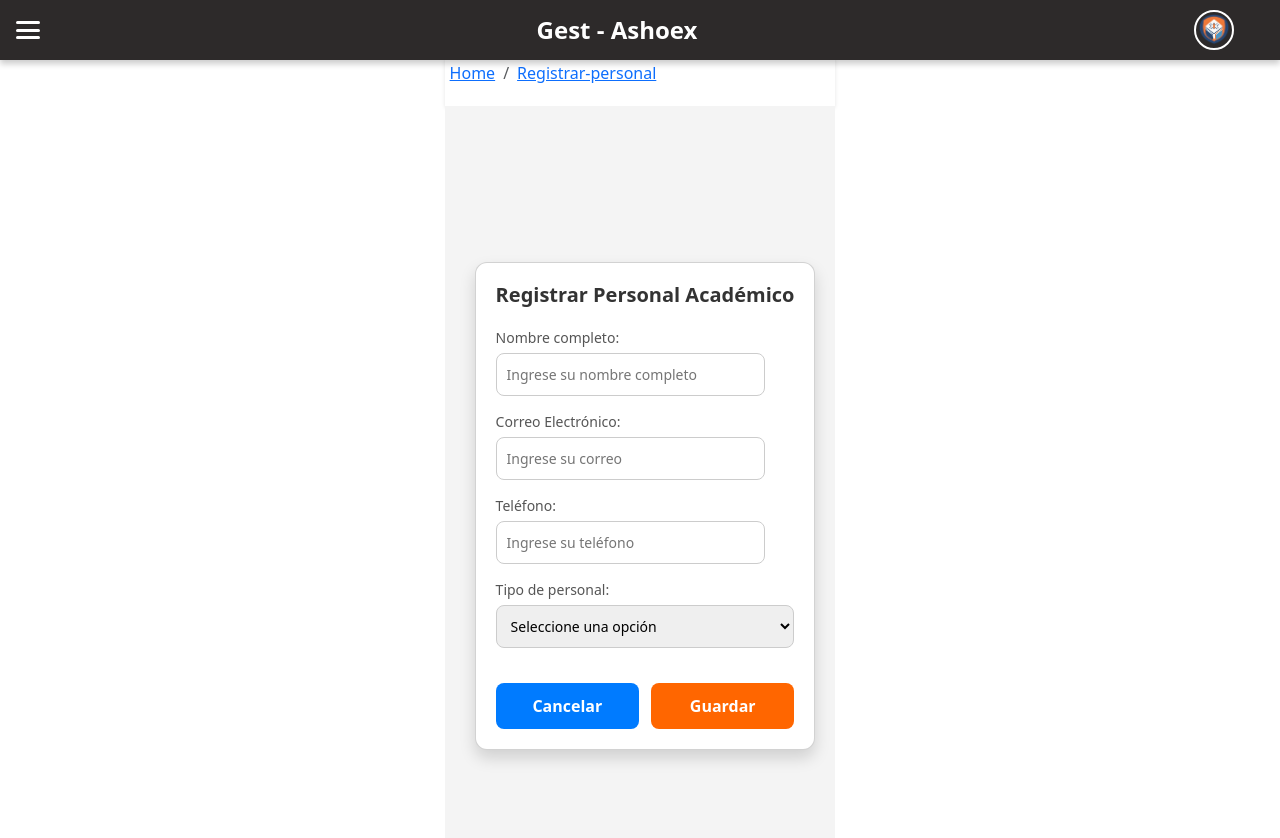
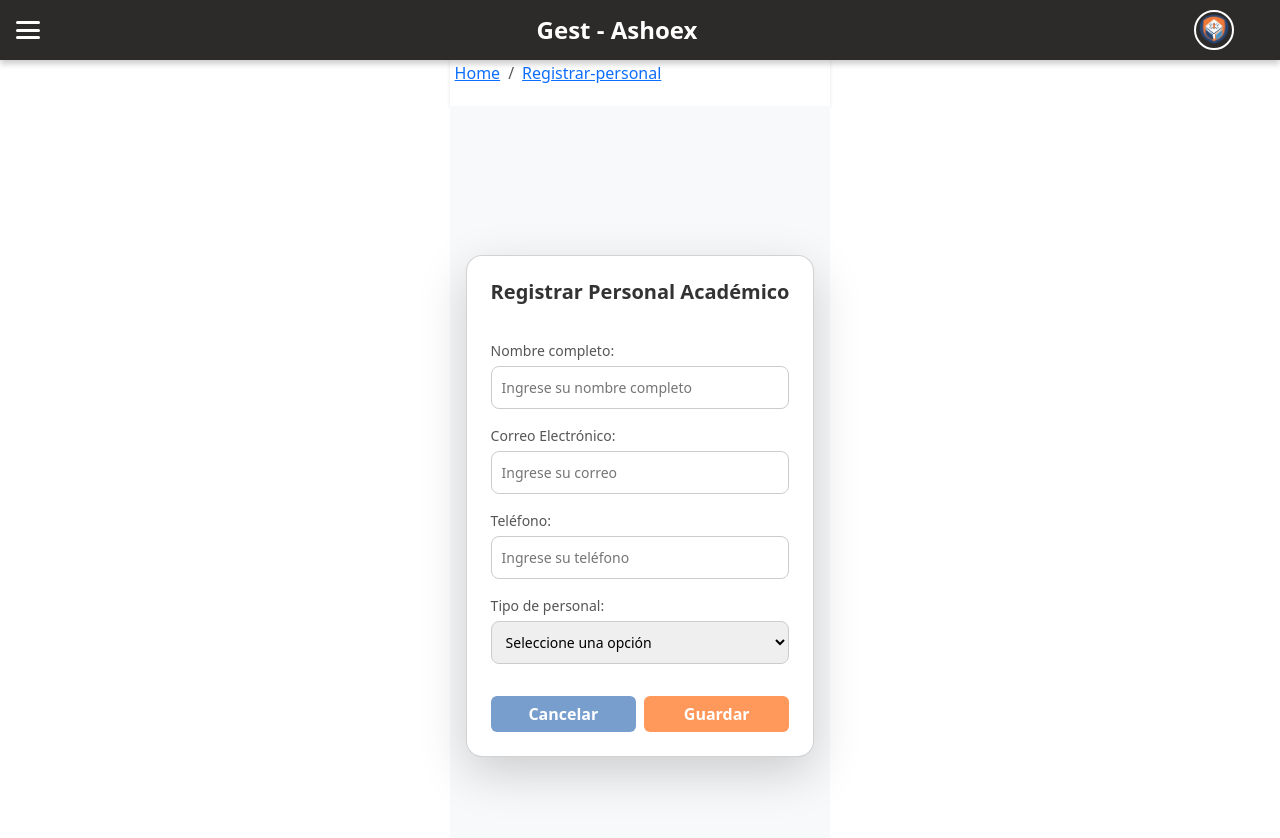
Before and after one commit to vladimircostaj/gest-ashoex, a React (Vite) app in the folder gest-ashoex-frontend/: page /registrar-personal in a window 1280 px wide. Shown: the top 838 px of the page. Built offline with nearby package versions, Linux system fonts and the light colour scheme.

Commit message:
componentes-botones

```diff
--- /dev/null
+++ b/gest-ashoex-frontend/src/components/buttons/cancelButton.jsx
@@ -0,0 +1,16 @@
+import React from 'react';
+
+const CancelButton = ({ onClick, text = 'Cancelar' }) => {
+  return (
+    <button
+      className="btn text-white fw-bold w-100"
+      type="button"
+      onClick={onClick}
+      style={{ backgroundColor: '#789ECD', border: 'none' }}
+    >
+      {text}
+    </button>
+  );
+};
+
+export default CancelButton;
--- /dev/null
+++ b/gest-ashoex-frontend/src/components/buttons/saveButton.jsx
@@ -0,0 +1,16 @@
+import React from 'react';
+
+const SaveButton = ({ onClick, text = 'Guardar' }) => {
+  return (
+    <button
+      className="btn text-white fw-bold w-100"
+      type="submit"
+      onClick={onClick}
+      style={{ backgroundColor: '#FF995B', border: 'none' }}
+    >
+      {text}
+    </button>
+  );
+};
+
+export default SaveButton;
--- a/gest-ashoex-frontend/src/pages/Personal/registrar_personal.jsx
+++ b/gest-ashoex-frontend/src/pages/Personal/registrar_personal.jsx
@@ -2,44 +2,33 @@ import React from 'react';
 import Title from '../../components/typography/title';
 import InputField from '../../components/form/inputField';
 import SelectField from '../../components/form/selectField';
+import SaveButton from '../../components/buttons/saveButton';
+import CancelButton from '../../components/buttons/cancelButton';
 
 const RegistrarPersonal = () => {
+  const handleCancel = () => {
+    console.log('Cancelado');
+  };
+
+  const handleSave = () => {
+    console.log('Guardado');
+  };
+
   return (
-    <div
-      className="d-flex justify-content-center align-items-center vh-100"
-      style={{
-        backgroundColor: '#f4f4f4',
-        padding: '20px',
-      }}
-    >
-      <div
-        className="card shadow"
-        style={{
-          width: '100%',
-          maxWidth: '360px',
-          borderRadius: '12px',
-          padding: '20px',
-          backgroundColor: '#fff',
-          boxShadow: '0 4px 10px rgba(0, 0, 0, 0.1)',
-          marginLeft: '10px', // Desplaza el formulario a la izquierda
-        }}
-      >
-        <Title text="Registrar Personal Académico" />
+    <div className="d-flex justify-content-center align-items-center vh-100 bg-light p-3">
+      <div className="card shadow-lg rounded-4 p-4" style={{ maxWidth: '400px', width: '100%' }}>
+        <div className="mb-3">
+          <Title text="Registrar Personal Académico" />
+        </div>
 
-        <form
-          style={{
-            display: 'flex',
-            flexDirection: 'column',
-            gap: '15px',
-          }}
-        >
+        <form className="d-flex flex-column gap-3">
           <InputField
             label="Nombre completo:"
             id="nombre"
             placeholder="Ingrese su nombre completo"
             style={{
               container: { textAlign: 'left' },
-              input: { width: '90%' },
+              input: { width: '100%' },
             }}
           />
 
@@ -50,7 +39,7 @@ const RegistrarPersonal = () => {
             placeholder="Ingrese su correo"
             style={{
               container: { textAlign: 'left' },
-              input: { width: '90%' },
+              input: { width: '100%' },
             }}
           />
 
@@ -61,7 +50,7 @@ const RegistrarPersonal = () => {
             placeholder="Ingrese su teléfono"
             style={{
               container: { textAlign: 'left' },
-              input: { width: '90%' },
+              input: { width: '100%' },
             }}
           />
 
@@ -79,43 +68,9 @@ const RegistrarPersonal = () => {
             }}
           />
 
-          <div
-            style={{
-              display: 'flex',
-              justifyContent: 'space-between',
-              marginTop: '20px',
-            }}
-          >
-            <button
-              className="btn"
-              style={{
-                backgroundColor: '#007bff',
-                color: '#fff',
-                borderRadius: '8px',
-                fontWeight: 'bold',
-                padding: '10px 15px',
-                width: '48%',
-                textAlign: 'center',
-              }}
-              type="button"
-            >
-              Cancelar
-            </button>
-            <button
-              className="btn"
-              style={{
-                backgroundColor: '#ff6600',
-                color: '#fff',
-                borderRadius: '8px',
-                fontWeight: 'bold',
-                padding: '10px 15px',
-                width: '48%',
-                textAlign: 'center',
-              }}
-              type="submit"
-            >
-              Guardar
-            </button>
+          <div className="d-flex justify-content-between gap-2 mt-3">
+            <CancelButton onClick={handleCancel} />
+            <SaveButton onClick={handleSave} />
           </div>
         </form>
       </div>
```
